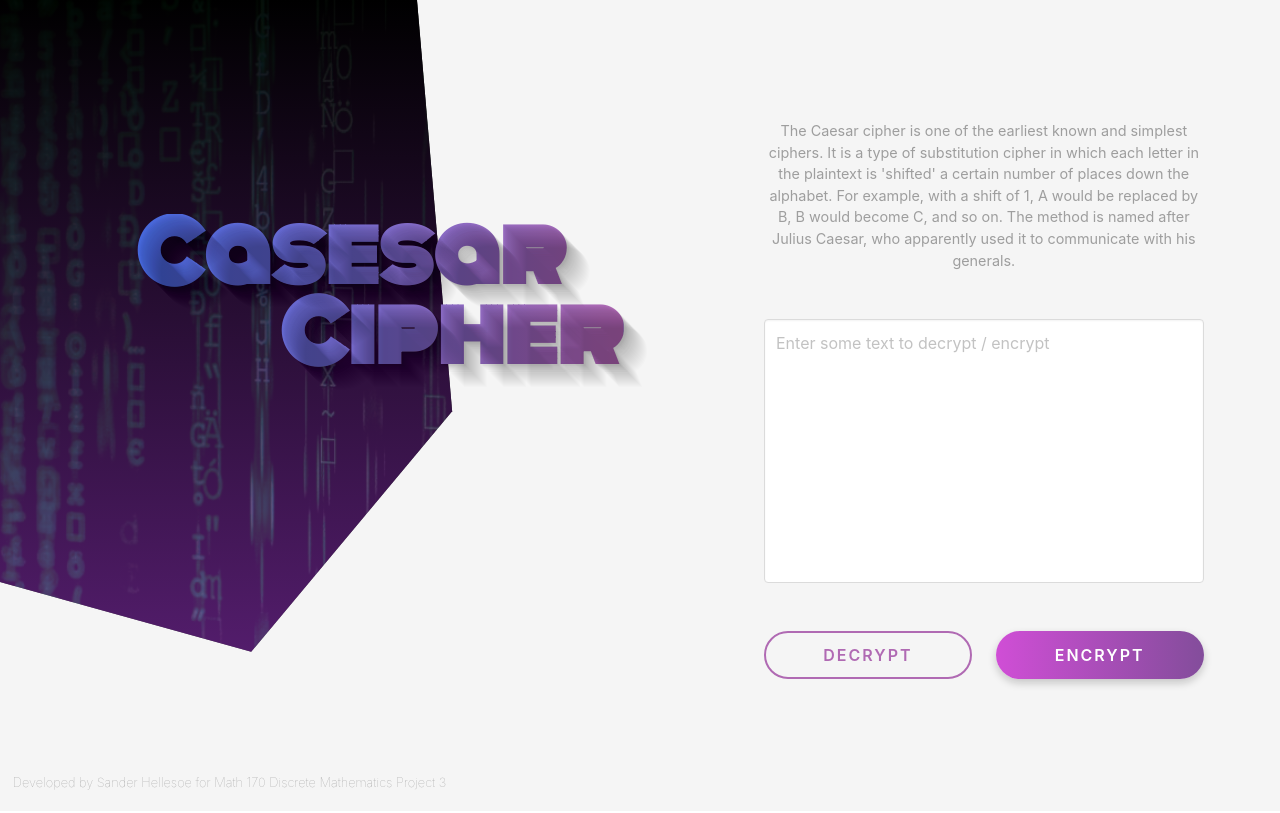
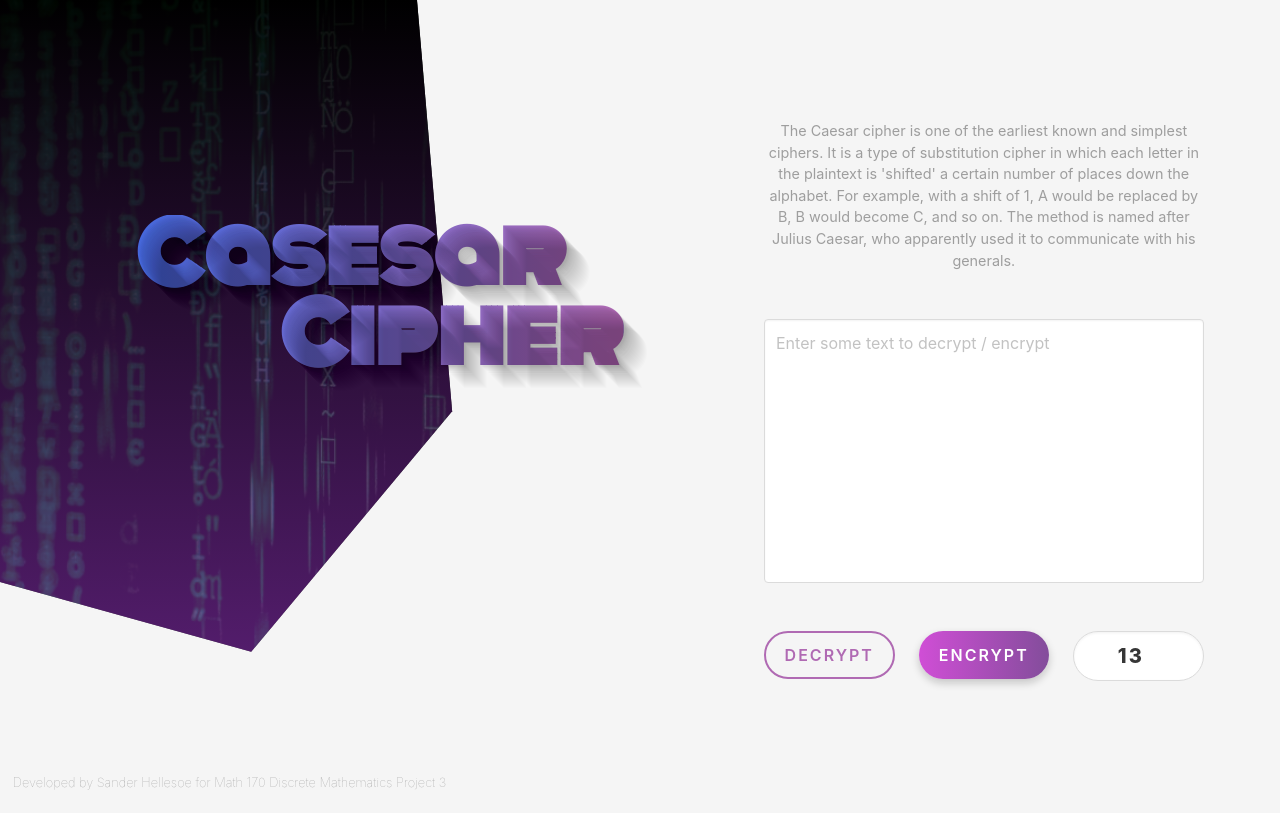
Before and after one commit to sanderhelleso/caesarCipher, a React (Create React App) app in the folder client/: page / in a window 1280 px wide. Built offline with nearby package versions, Linux system fonts and the light colour scheme.

Commit message:
added encrypt function

```diff
--- a/client/public/css/main.css
+++ b/client/public/css/main.css
@@ -91,6 +91,15 @@ body {
     margin: 3rem auto;
 }
 
+#shift-amount {
+    min-height: 3rem;
+    border-radius: 40px;
+    text-align: center;
+    font-weight: 800;
+    font-size: 1.25rem;
+    letter-spacing: 2px !important;
+}
+
 #button-cont button {
     min-width: 100%;
     min-height: 3rem;
--- a/client/src/components/App.js
+++ b/client/src/components/App.js
@@ -4,9 +4,26 @@ export default class App extends Component {
     constructor() {
         super();
         this.state = {
-            originalText: null,
-            modifiedText: null
+            originalText: '',
+            modifiedText: '',
+            shiftAmount: 13
         }
+
+        // bind
+        this.updateText = this.updateText.bind(this);
+        this.encrypt = this.encrypt.bind(this);
+    }
+
+    updateText(e) {
+        this.setState({
+            originalText: e.target.value
+        });
+    }
+
+    updateShift(e) {
+        this.setState({
+            shiftAmount: (e.target.value > -1 && e.target.value < 27) ? e.target.value : 13
+        })
     }
 
     decrypt() {
@@ -14,7 +31,36 @@ export default class App extends Component {
     }
 
     encrypt() {
-        console.log(321);
+
+        for (let i = 0; i < this.state.originalText.length; i++) {
+            const plainCharacter = this.state.originalText.charCodeAt(i);
+            if (plainCharacter >= 97 && plainCharacter <= 122) {
+                this.setState({
+                    modifiedText: this.state.modifiedText += String.fromCharCode((plainCharacter - 97 + this.state.shiftAmount) % 26 + 97)
+
+                });
+            }
+
+            else if (plainCharacter >= 65 && plainCharacter <= 90) {
+                this.setState({
+                    modifiedText: this.state.modifiedText += String.fromCharCode((plainCharacter - 65 + this.state.shiftAmount) % 26 + 65)
+
+                });
+            }
+
+            else {
+                this.setState({
+                    modifiedText: this.state.modifiedText += String.fromCharCode(plainCharacter)
+
+                });
+            }
+        }
+
+        // update text and reset modified
+        document.querySelector('.textarea').value = this.state.modifiedText;
+        this.setState({
+            modifiedText: ''
+        })
     }
 
 
@@ -30,13 +76,16 @@ export default class App extends Component {
                     <div className="column">
                         <div id="main-cont">
                             <p id="intro">The Caesar cipher is one of the earliest known and simplest ciphers. It is a type of substitution cipher in which each letter in the plaintext is 'shifted' a certain number of places down the alphabet. For example, with a shift of 1, A would be replaced by B, B would become C, and so on. The method is named after Julius Caesar, who apparently used it to communicate with his generals.</p>
-                            <textarea className="textarea has-fixed-size" placeholder="Enter some text to decrypt / encrypt" rows="10"></textarea>
+                            <textarea className="textarea has-fixed-size" placeholder="Enter some text to decrypt / encrypt" rows="10" onChange={(e) => this.updateText(e)}></textarea>
                             <div id="button-cont" className="columns">
                                 <div className="column">
                                     <button id="decrypt" className="button" onClick={this.decrypt}>Decrypt</button>
                                 </div>
                                 <div className="column">
                                     <button id="encrypt" className="button" onClick={this.encrypt}>Encrypt</button>
+                                </div>
+                                <div className="column">
+                                    <input id="shift-amount" className="input" type="number" placeholder="Shift Amount" min={0} max={26} value={this.state.shiftAmount} onChange={(e) => this.updateShift(e)} />
                                 </div>
                             </div>
                         </div>
```
